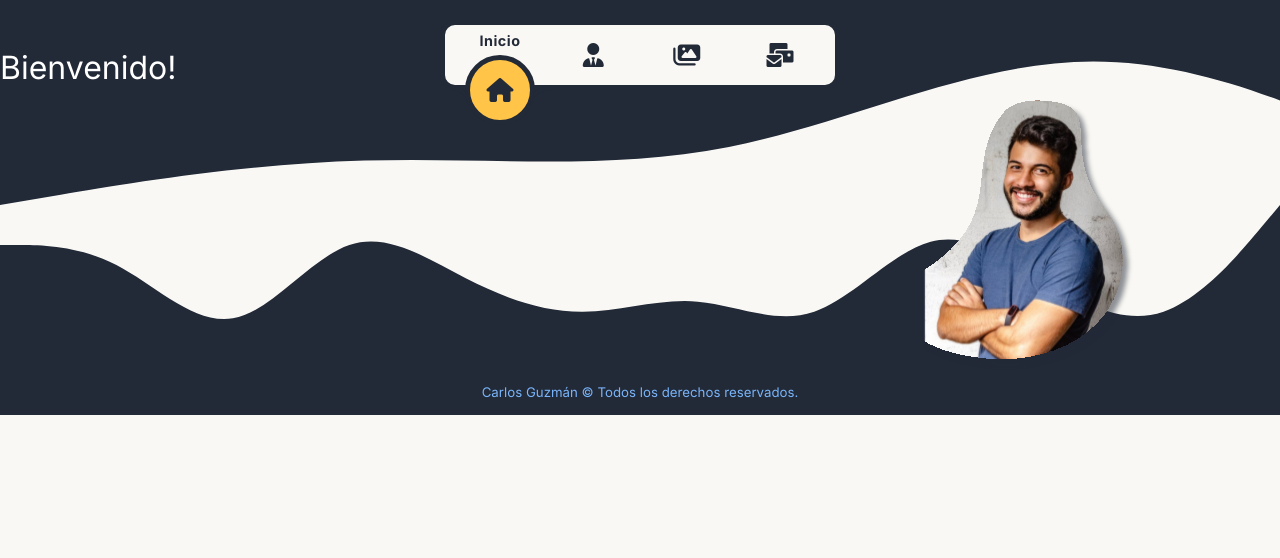
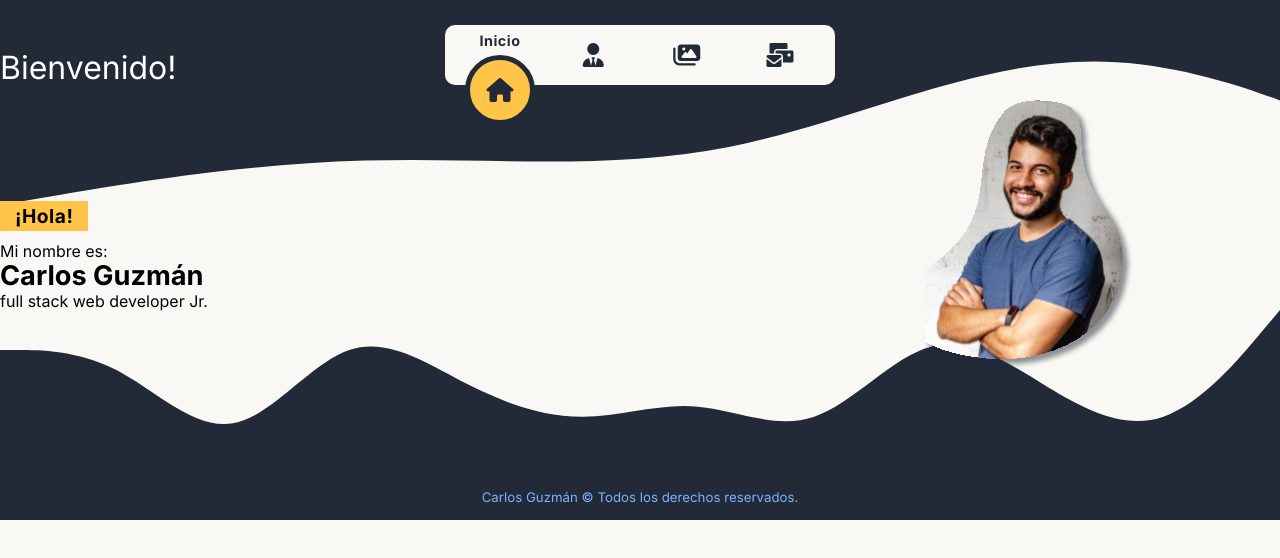
Before and after one commit to jcblastor/portfolio, an Angular app: page / in a window 1280 px wide. Shown: the top 558 px of the page. Built offline with nearby package versions, Linux system fonts and the light colour scheme.

Commit message:
added description.component

```diff
--- /dev/null
+++ b/src/app/home/components/description/description.component.html
@@ -0,0 +1,6 @@
+<div class="description">
+  <span class="description__saludo"> ¡Hola!</span>
+  <p class="description__sub-title">Mi nombre es:</p>
+  <h2 class="description__title">Carlos Guzmán</h2>
+  <p class="description__profession">full stack web developer Jr.</p>
+</div>
--- /dev/null
+++ b/src/app/home/components/description/description.component.scss
@@ -0,0 +1,41 @@
+.description {
+
+  &__saludo {
+    background-color: var(--primary);
+    padding: 3px 15px;
+    font-weight: 700;
+    letter-spacing: 0.5px;
+  }
+
+  &__sub-title {
+    margin-top: 15px;
+    font-size: 0.8rem;
+  }
+
+  &__title {
+    font-weight: 700;
+  }
+
+  &__profession {
+    font-size: 0.8rem;
+  }
+
+  @media (min-width: 425px) {
+
+    &__saludo {
+      font-size: 1.2rem;
+    }
+
+    &__sub-title {
+      font-size: 1rem;
+    }
+
+    &__title {
+      font-size: 1.7rem;
+    }
+
+    &__profession {
+      font-size: 1rem;
+    }
+  }
+}
--- a/src/app/home/home.module.ts
+++ b/src/app/home/home.module.ts
@@ -1,12 +1,14 @@
 import { NgModule } from "@angular/core";
 
 import { SharedModule } from "../shared/shared.module";
+import { DescriptionComponent } from "./components/description/description.component";
 
 import { HomeComponent } from "./index/home.component";
 
 @NgModule({
   declarations: [
-    HomeComponent
+    HomeComponent,
+    DescriptionComponent,
   ],
   imports: [
     SharedModule,
--- a/src/app/home/index/home.component.html
+++ b/src/app/home/index/home.component.html
@@ -1,2 +1,6 @@
 <app-header title="Bienvenido!"></app-header>
 <app-img-hero></app-img-hero>
+
+<div class="hero__container">
+  <app-description></app-description>
+</div>
```
Also changed, not shown: src/app/home/components/description/description.component.ts (added, +10 -0 lines), 1 other file (tests, documents, lock files or other folders).
